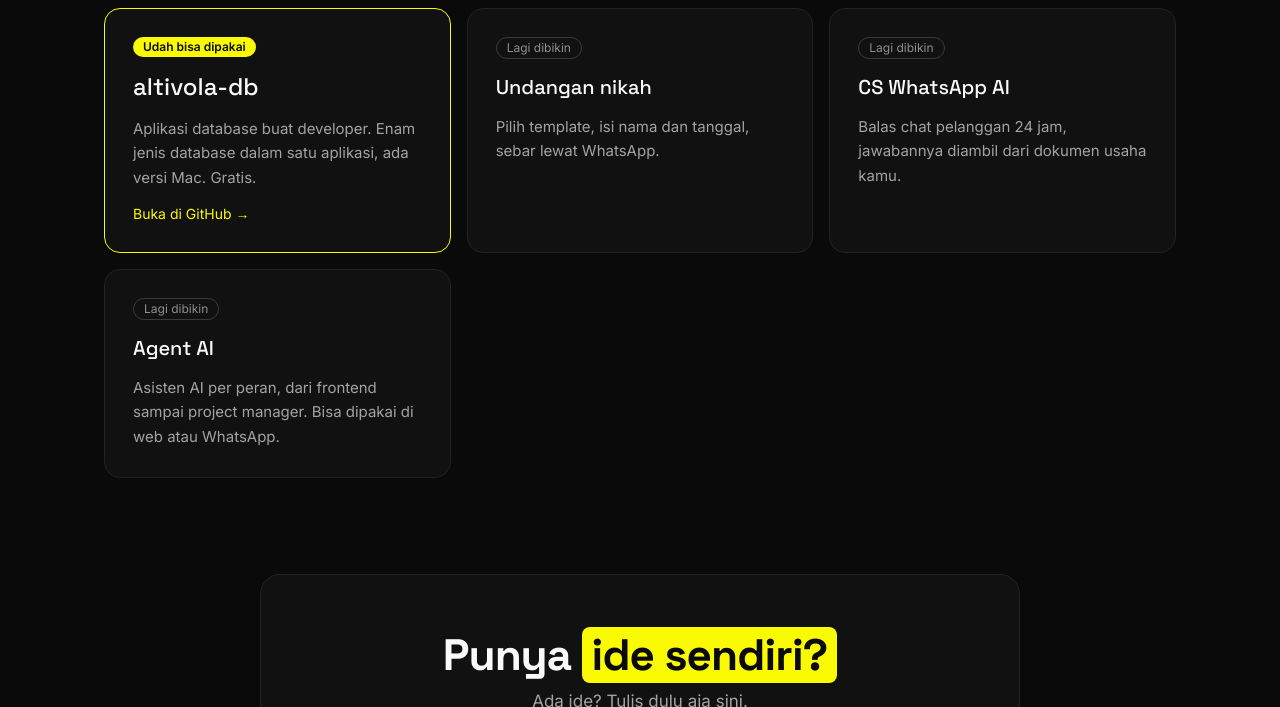
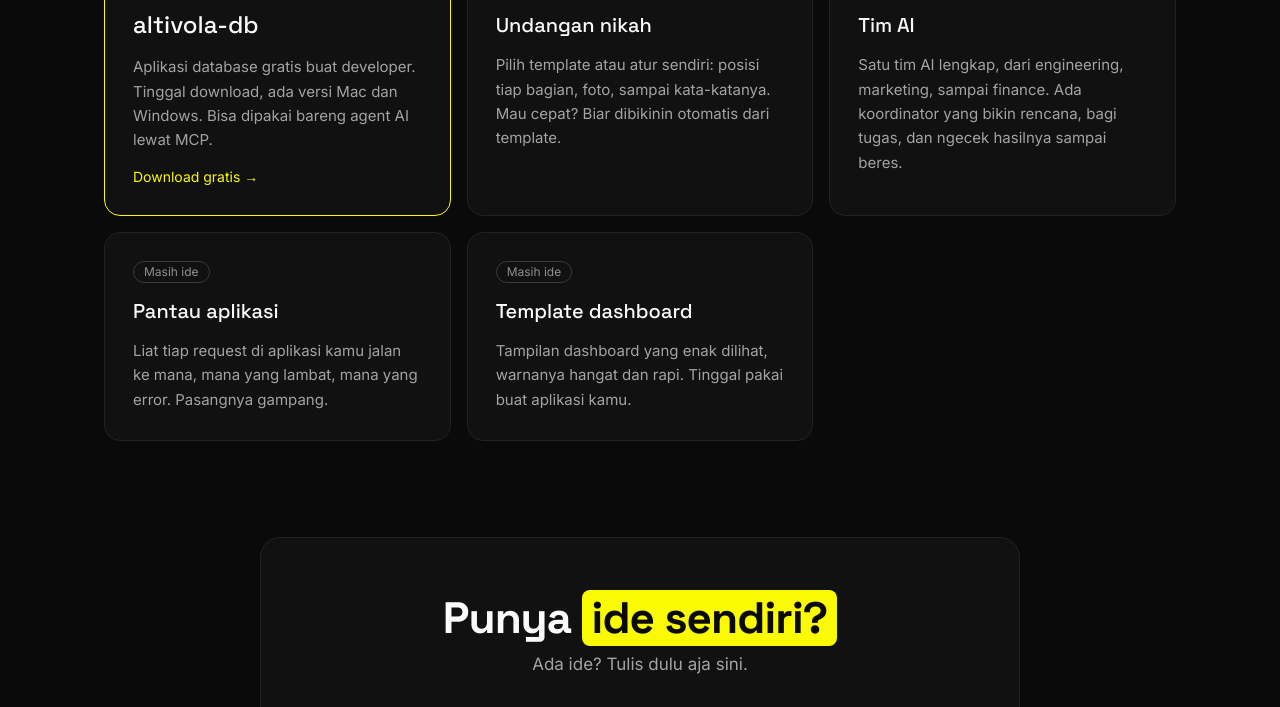
Before and after one commit to altivola/www, an Astro site: page / in a window 1280 px wide. Shown: the part 731-1438 px from the top of the page. Built offline with nearby package versions, Linux system fonts and the light colour scheme; Astro itself is replaced by a stand-in of ours.

Commit message:
Update product cards: ideas instead of in progress, new ideas, link to the maker's site

```diff
--- a/CLAUDE.md
+++ b/CLAUDE.md
@@ -3,6 +3,6 @@
 The Altivola landing page. See README.md for commands.
 
 - One page: `src/pages/index.astro`. Design is style L from the design canvas (dark, yellow `#fafb03` highlight, Space Grotesk headings, Inter body). Keep that look.
-- Copy is Indonesian, casual but polite, talking to the visitor as "kamu". No first person at all: no "saya", "kami", "aku", "lu/gua", "Anda". Use passive or drop the subject ("nanti kamu dihubungi", "bikin alat digital..."). Use "gak", "buat", "udah", "aplikasi" (not "nggak", "untuk", "sudah", "app"). Product status is "Udah bisa dipakai" or "Lagi dibikin". The owner's contact details never go on the page: visitors leave theirs in the form.
+- Copy is Indonesian, casual but polite, talking to the visitor as "kamu". No first person at all: no "saya", "kami", "aku", "lu/gua", "Anda". Use passive or drop the subject ("nanti kamu dihubungi", "bikin alat digital..."). Use "gak", "buat", "udah", "aplikasi" (not "nggak", "untuk", "sudah", "app"). Product status is "Udah bisa dipakai" or "Masih ide" (use "Lagi dibikin" only once work on it has actually started). The owner's contact details (phone, email) never go on the page: visitors leave theirs in the form, and the only way to reach the owner is the link to https://jabbar-hafizh.github.io/.
 - `src/worker.ts` serves `dist/` and handles `POST /api/idea` and `POST /api/subscribe` into D1 (`migrations/`).
 - Run `pnpm check` and `pnpm build` before committing.
--- a/src/pages/index.astro
+++ b/src/pages/index.astro
@@ -5,20 +5,31 @@ const products = [
   {
     name: 'altivola-db',
     ready: true,
-    href: 'https://github.com/altivola/altivola-db',
-    text: 'Aplikasi database buat developer. Enam jenis database dalam satu aplikasi, ada versi Mac. Gratis.',
+    href: 'https://github.com/altivola/altivola-db#download',
+    cta: 'Download gratis →',
+    text: 'Aplikasi database gratis buat developer. Tinggal download, ada versi Mac dan Windows. Bisa dipakai bareng agent AI lewat MCP.',
   },
-  { name: 'Undangan nikah', text: 'Pilih template, isi nama dan tanggal, sebar lewat WhatsApp.' },
-  { name: 'CS WhatsApp AI', text: 'Balas chat pelanggan 24 jam, jawabannya diambil dari dokumen usaha kamu.' },
   {
-    name: 'Agent AI',
-    text: 'Asisten AI per peran, dari frontend sampai project manager. Bisa dipakai di web atau WhatsApp.',
+    name: 'Undangan nikah',
+    text: 'Pilih template atau atur sendiri: posisi tiap bagian, foto, sampai kata-katanya. Mau cepat? Biar dibikinin otomatis dari template.',
+  },
+  {
+    name: 'Tim AI',
+    text: 'Satu tim AI lengkap, dari engineering, marketing, sampai finance. Ada koordinator yang bikin rencana, bagi tugas, dan ngecek hasilnya sampai beres.',
+  },
+  {
+    name: 'Pantau aplikasi',
+    text: 'Liat tiap request di aplikasi kamu jalan ke mana, mana yang lambat, mana yang error. Pasangnya gampang.',
+  },
+  {
+    name: 'Template dashboard',
+    text: 'Tampilan dashboard yang enak dilihat, warnanya hangat dan rapi. Tinggal pakai buat aplikasi kamu.',
   },
 ]
 
 const title = 'Altivola: biar urusan digital kamu beres sendiri'
 const description =
-  'Studio software kecil dari Indonesia. Bikin alat digital yang gampang dipakai siapa aja: undangan nikah online, CS WhatsApp AI, sampai agent AI.'
+  'Studio software kecil dari Indonesia. Bikin alat digital yang gampang dipakai siapa aja: aplikasi database gratis, undangan nikah online, sampai tim AI.'
 
 const field =
   'w-full rounded-xl border border-field bg-bg px-4 py-3.5 text-base text-fg placeholder:text-faint focus:border-accent focus:outline-none'
@@ -57,9 +68,6 @@ const field =
       </nav>
 
       <section class="flex flex-col items-start gap-7 pt-20 pb-20 sm:pt-28 sm:pb-24">
-        <span class="rounded-full border border-line px-3 py-1.5 text-[13px] text-faint">
-          altivola-db sekarang ada versi Mac
-        </span>
         <h1
           class="max-w-[880px] font-display text-[clamp(40px,6vw,76px)] leading-[1.04] font-bold tracking-[-0.03em]"
         >
@@ -93,12 +101,12 @@ const field =
                   </span>
                   <h3 class="font-display text-2xl">{p.name}</h3>
                   <p class="text-[15px] leading-relaxed text-muted">{p.text}</p>
-                  <span class="mt-auto text-sm text-accent">Buka di GitHub →</span>
+                  <span class="mt-auto text-sm text-accent">{p.cta}</span>
                 </a>
               ) : (
                 <div class="flex flex-col gap-3.5 rounded-2xl border border-line bg-card p-7">
                   <span class="self-start rounded-full border border-field px-2.5 py-0.5 text-xs text-faint">
-                    Lagi dibikin
+                    Masih ide
                   </span>
                   <h3 class="font-display text-xl">{p.name}</h3>
                   <p class="text-[15px] leading-relaxed text-muted">{p.text}</p>
@@ -169,6 +177,10 @@ const field =
             Nanti kamu dihubungi lewat kontak di atas.
           </p>
         </form>
+        <p class="text-center text-sm text-muted">
+          Mau ngobrol langsung? Kenalan dulu di
+          <a href="https://jabbar-hafizh.github.io/" class="text-accent hover:underline">jabbar-hafizh.github.io</a>
+        </p>
       </section>
 
       <section
@@ -202,7 +214,11 @@ const field =
       </section>
 
       <footer class="flex flex-wrap justify-between gap-4 border-t border-line pt-7 pb-10 text-[13px] text-faint">
-        <span>© 2026 Altivola</span>
+        <span
+          >© 2026 Altivola, dibikin oleh <a href="https://jabbar-hafizh.github.io/" class="hover:text-accent"
+            >Abdul Jabbar Hafizh</a
+          ></span
+        >
         <a href="https://github.com/altivola" class="hover:text-accent">github.com/altivola</a>
       </footer>
     </div>
```
